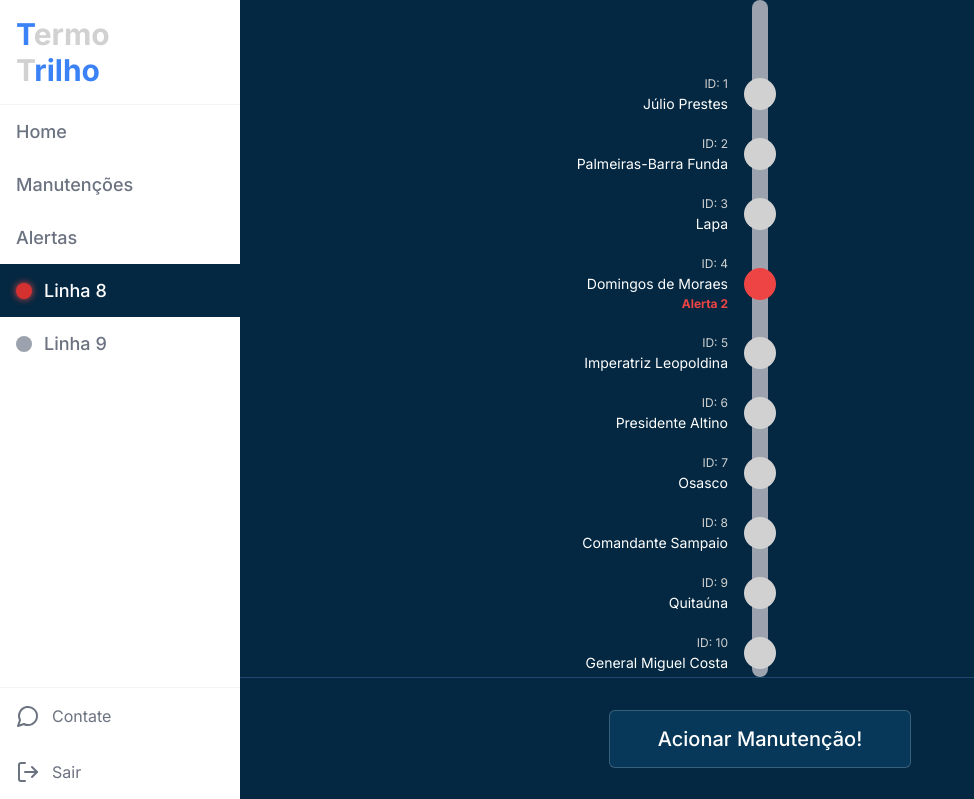
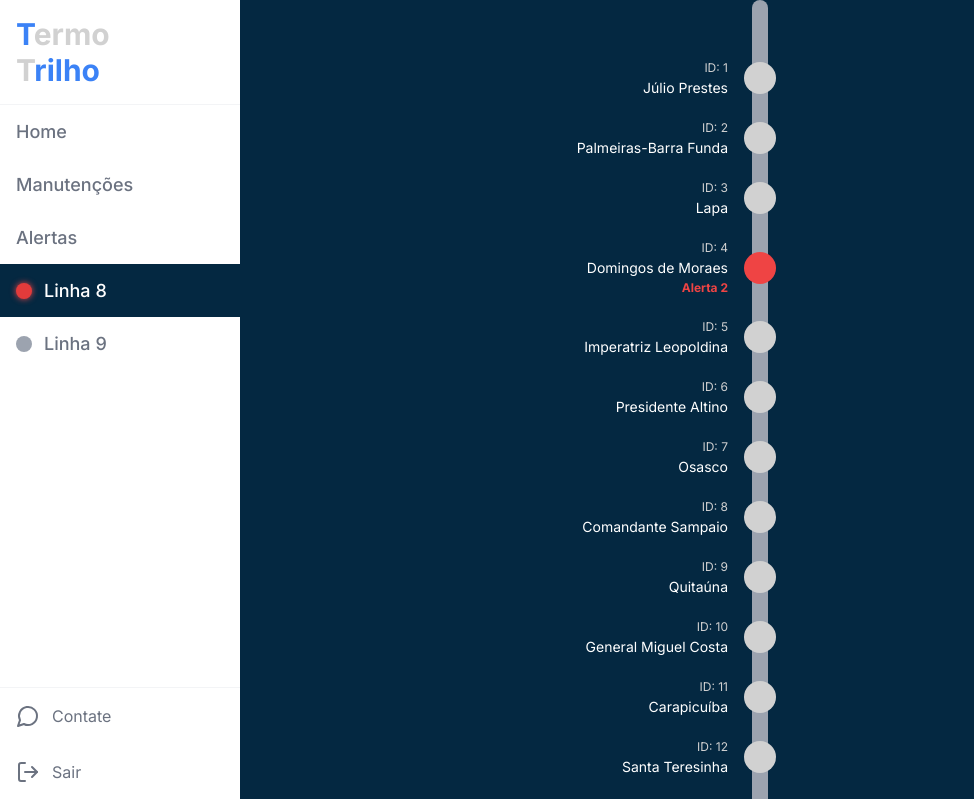
Before and after one commit to Team-BGA/Termo-Trilho-Sprint04, a Next.js app in the folder termo-trilho/: page /linha8 in a window 1280 px wide. Shown: the top 799 px of the page, without its empty margins (0-974 px from the left). Built offline with nearby package versions, Linux system fonts and the light colour scheme.

Commit message:
alterações de estilos

```diff
--- a/termo-trilho/src/app/globals.css
+++ b/termo-trilho/src/app/globals.css
@@ -340,14 +340,14 @@ a {
 .linha-content {
   display: flex;
   flex-direction: column;
-  height: 100%;
+  height: 180%;
 }
 
 .train-line-container {
   flex: 1;
   overflow-y: auto;
   position: relative;
-  padding: 2rem;
+  padding: 1rem;
 }
 
 .vertical-line {
@@ -772,6 +772,8 @@ input.form-select {
   .station {
     margin: 0.75rem 0;
   }
+
+
 }
 
 /* Tablet (834 x 1194) */
```
